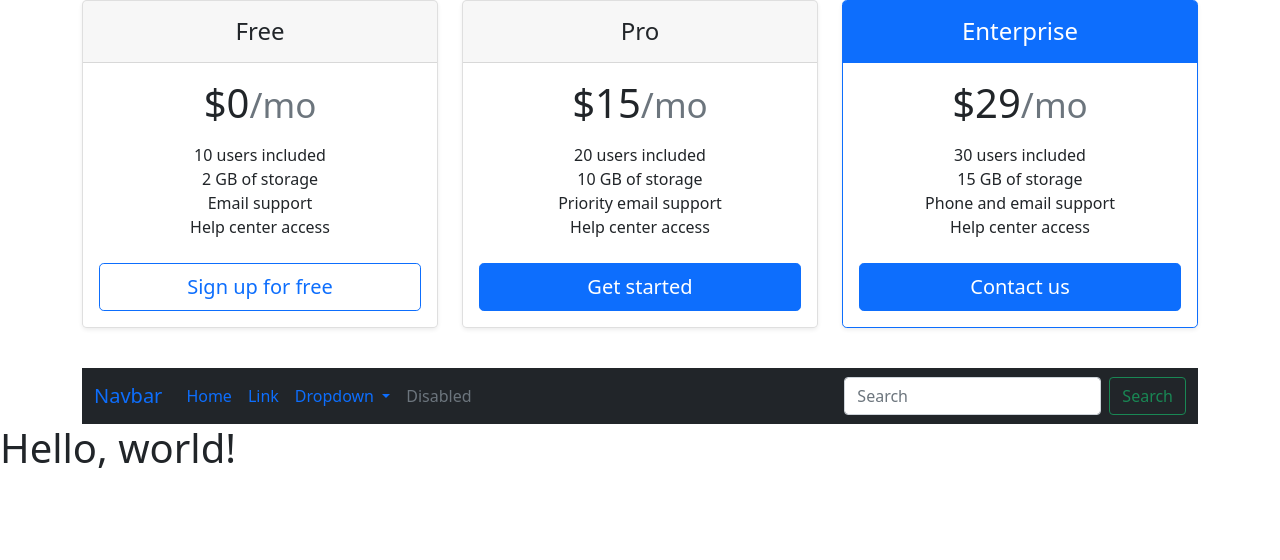
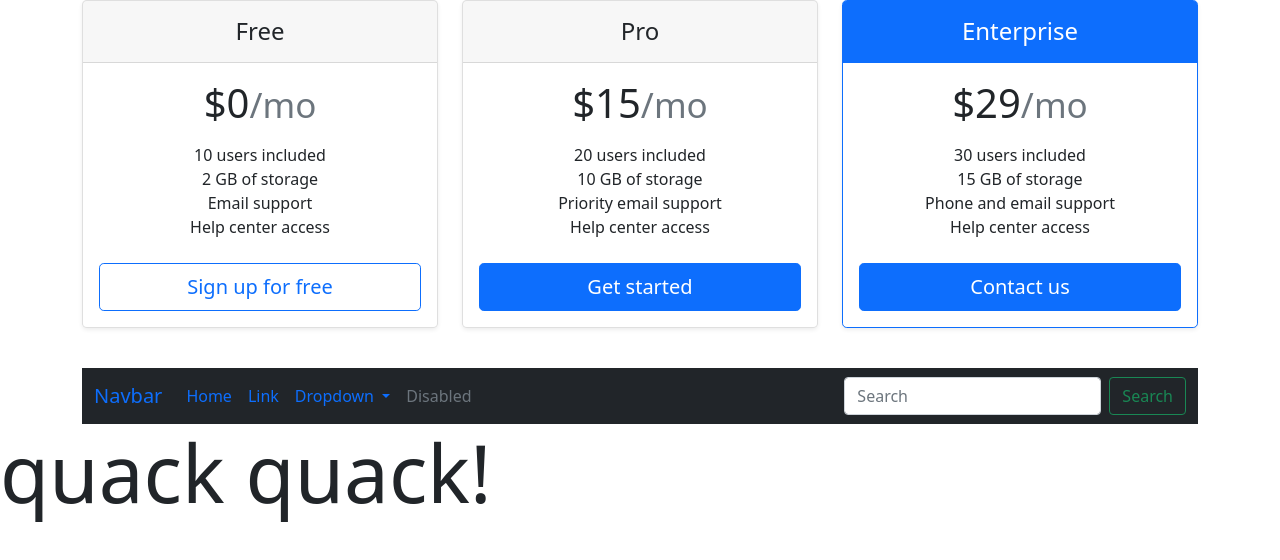
Before and after one commit to s-virk/feature-branch-workflow, a plain HTML site: page index.html in a window 1280 px wide. Drawn offline with nearby package versions, Linux system fonts and the light colour scheme.

Commit message:
change heading to bock bock

```diff
--- a/index.html
+++ b/index.html
@@ -104,7 +104,7 @@
         </div>
       </nav>
     </div>
-    <h1>Hello, world!</h1>
+    <h1 class="display-1">quack quack!</h1>
 
     <!-- Optional JavaScript; choose one of the two! -->
 
```
